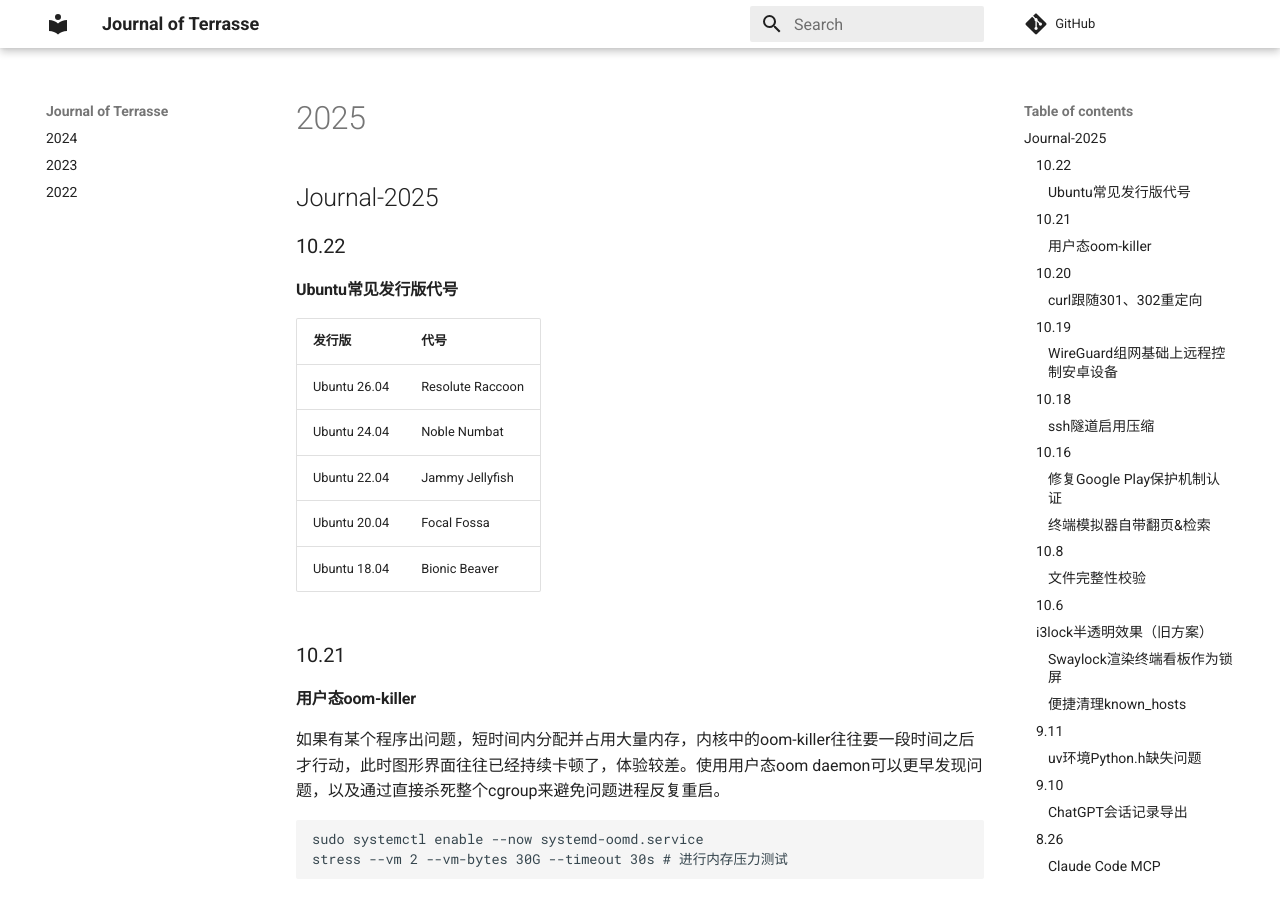
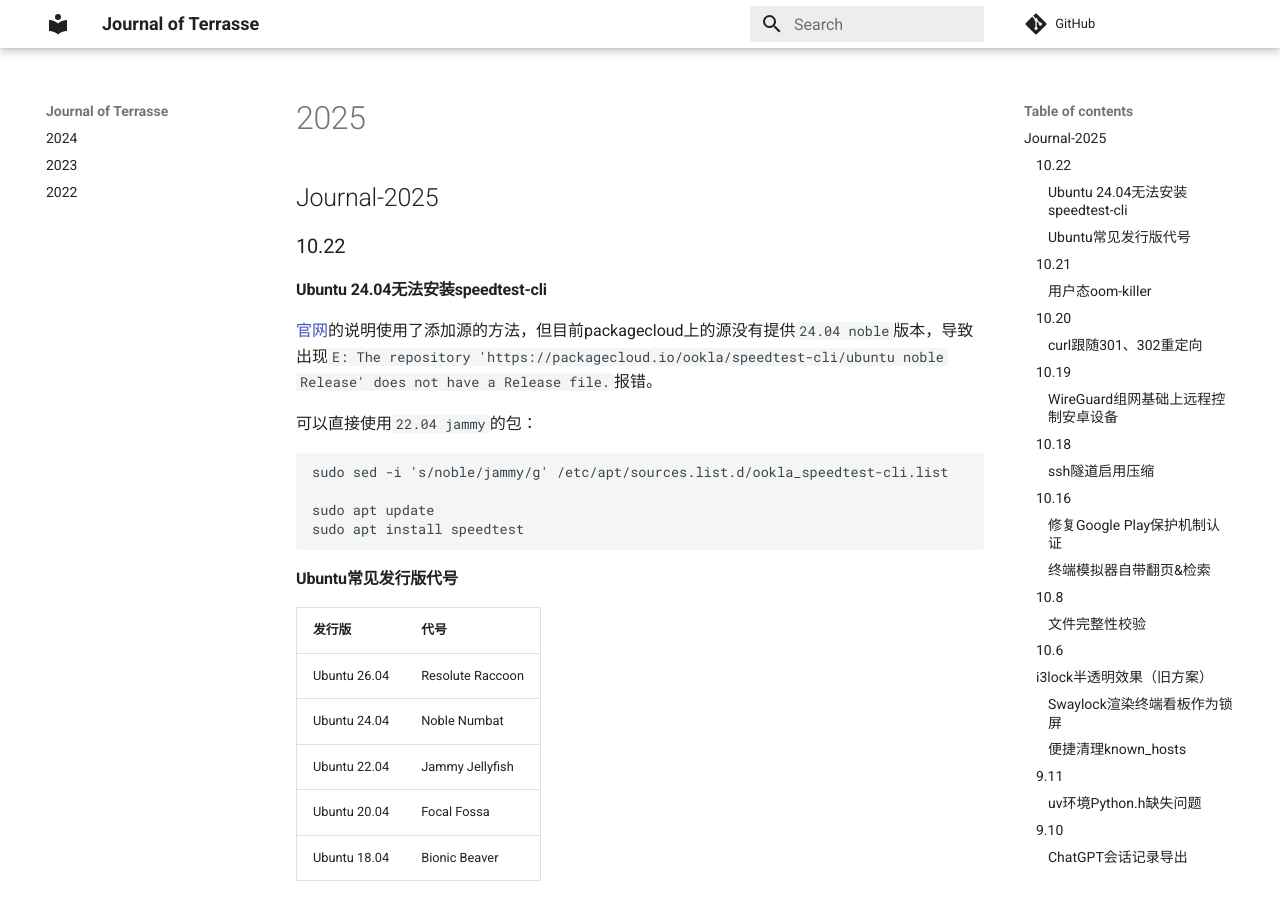
Before and after one commit to Jerry-Terrasse/journal, an MkDocs documentation site: the page built from docs/2025.md, in a window 1280 px wide and 900 px high. Built offline with MkDocs 1.6.1 and Material for MkDocs 9.7.7, drawn with Linux system fonts in a browser that asks for light colours; comment, search, counter and statistics services are not loaded.

Commit message:
update (Wed Oct 22 01:28:35 PM CST 2025)

````diff
--- a/docs/2025.md
+++ b/docs/2025.md
@@ -1,6 +1,19 @@
 ## Journal-2025
 
 ### 10.22
+
+#### Ubuntu 24.04无法安装speedtest-cli
+
+[官网](https://www.speedtest.net/apps/cli#ubuntu)的说明使用了添加源的方法，但目前packagecloud上的源没有提供`24.04 noble`版本，导致出现`E: The repository 'https://packagecloud.io/ookla/speedtest-cli/ubuntu noble Release' does not have a Release file.`报错。
+
+可以直接使用`22.04 jammy`的包：
+
+```shell
+sudo sed -i 's/noble/jammy/g' /etc/apt/sources.list.d/ookla_speedtest-cli.list
+
+sudo apt update
+sudo apt install speedtest
+```
 
 #### Ubuntu常见发行版代号
 
````
